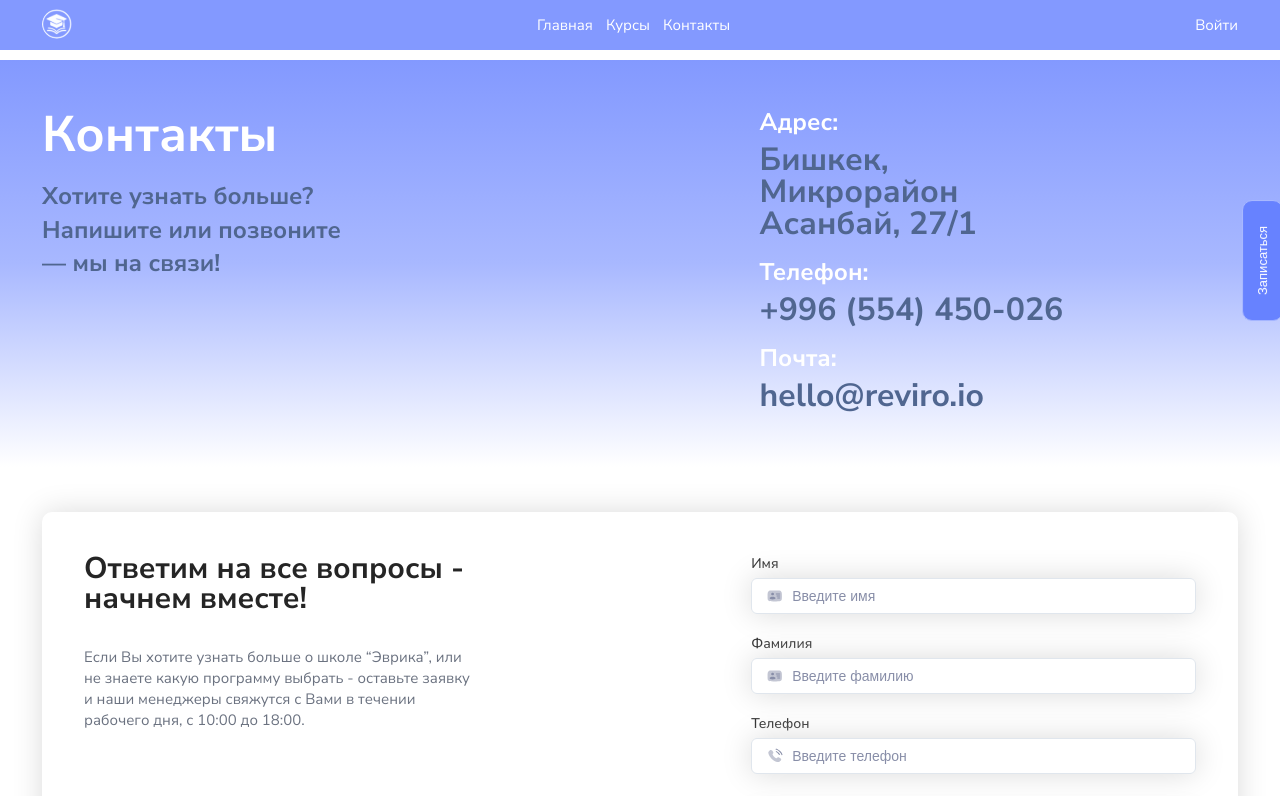
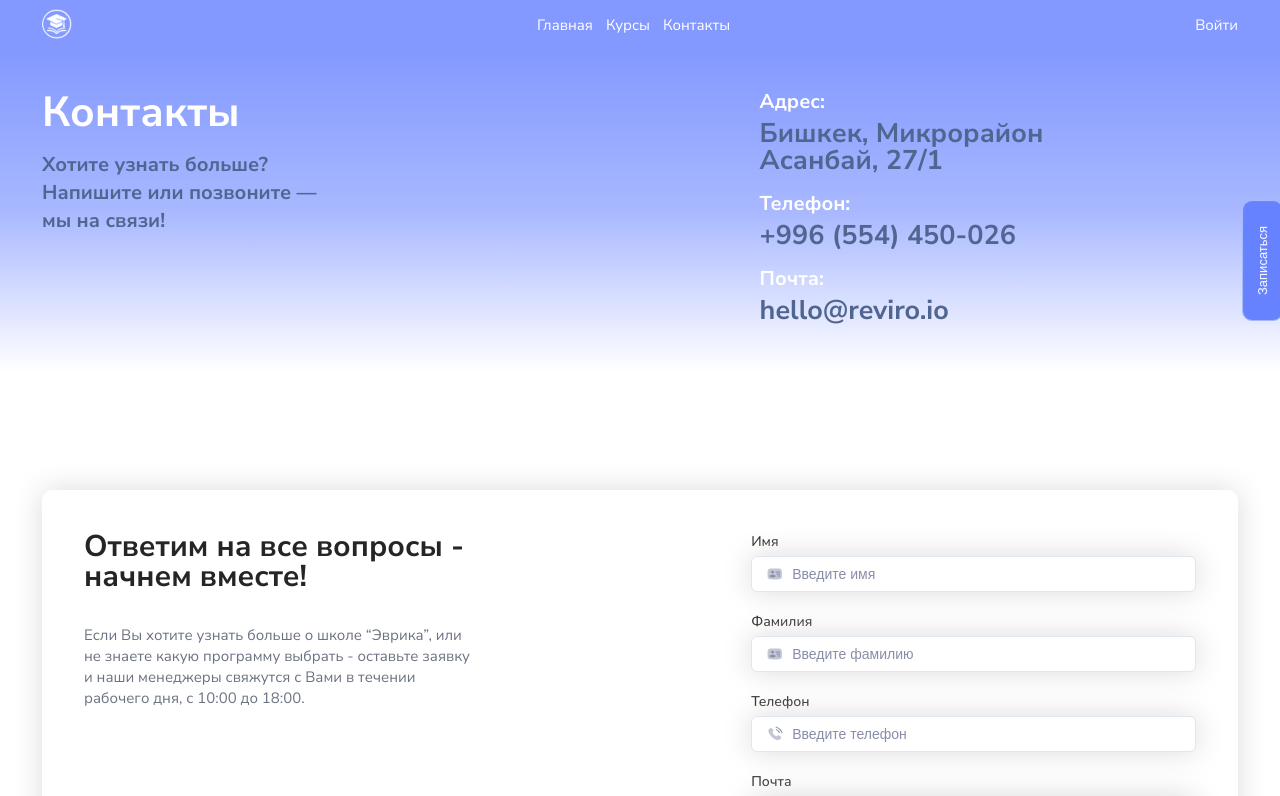
Before and after one commit to daniarmakyev/Evrika, a Next.js app: page /contacts in a window 1280 px wide. Shown: the top 796 px of the page. Built offline with nearby package versions, Linux system fonts and the light colour scheme.

Commit message:
Made adaptive in contacts page

```diff
--- a/src/components/ContactsSection/index.tsx
+++ b/src/components/ContactsSection/index.tsx
@@ -20,8 +20,8 @@ const contacts = [
 
 const ContactsSection = ({}) => {
   return (
-    <section className={classNames(styles.contacts, "container")}>
-      <div className={styles.contacts__container}>
+    <section className={styles.contacts}>
+      <div className={classNames(styles.contacts__container, "container")}>
         <div className={styles.contacts__text}>
           <div className={styles.contacts__title}>
             <h1>Контакты</h1>
--- a/src/components/ContactsSection/styles.module.scss
+++ b/src/components/ContactsSection/styles.module.scss
@@ -9,7 +9,6 @@
   justify-content: center;
   background: $bg-gradient-secondary;
   margin-top: 60px;
-  margin-bottom: 0;
 
   &__container {
     width: 100%;
@@ -17,7 +16,8 @@
     display: flex;
     align-items: flex-start;
     justify-content: space-between;
-    padding: 50px 0 100px 0;
+    padding-top: 50px;
+    padding-bottom: 100px;
   }
 
   &__text {
@@ -112,3 +112,410 @@
     }
   }
 }
+
+@include respond-above(md) {
+  .contacts {
+    width: 100%;
+    height: 100%;
+    display: flex;
+    align-items: center;
+    justify-content: center;
+    background: $bg-gradient-secondary;
+    margin-top: 41px;
+
+    &__container {
+      width: 100%;
+      height: 100%;
+      display: flex;
+      align-items: flex-start;
+      justify-content: space-between;
+      padding-top: 34px;
+      padding-bottom: 68px;
+    }
+
+    &__text {
+      width: 60%;
+      height: 100%;
+      display: flex;
+      flex-direction: column;
+      align-items: flex-start;
+      justify-content: flex-start;
+    }
+
+    &__title {
+      width: auto;
+      height: 100%;
+      display: flex;
+      align-items: flex-start;
+      justify-content: flex-start;
+      margin-bottom: 14px;
+
+      h1 {
+        font-weight: bold;
+        font-size: 34px;
+        line-height: 100%;
+        color: $White;
+      }
+    }
+
+    &__description {
+      width: auto;
+      height: 100%;
+      display: flex;
+      align-items: flex-start;
+      justify-content: flex-start;
+
+      p {
+        width: 45%;
+        font-weight: bold;
+        font-size: 16px;
+        line-height: 140%;
+        color: $steel-blue;
+      }
+    }
+
+    &__infoBlock {
+      width: 40%;
+      height: 100%;
+      display: flex;
+      flex-direction: column;
+      align-items: flex-start;
+      justify-content: flex-start;
+    }
+
+    &__info {
+      width: auto;
+      height: 100%;
+      display: flex;
+      flex-direction: column;
+      align-items: flex-start;
+      justify-content: flex-start;
+      margin-bottom: 14px;
+
+      &:last-child {
+        margin-bottom: 0;
+      }
+
+      span {
+        font-weight: bold;
+        font-size: 16px;
+        line-height: 100%;
+        color: $White;
+        margin-bottom: 7px;
+      }
+
+      p {
+        width: 70%;
+        font-weight: bold;
+        font-size: 22px;
+        line-height: 100%;
+        color: $steel-blue;
+      }
+
+      a {
+        font-weight: bold;
+        font-size: 22px;
+        line-height: 100%;
+        color: $steel-blue;
+        transition: all .3s ease-in-out;
+
+        &:hover {
+          color: $primary;
+        }
+      }
+    }
+  }
+}
+
+@include respond-above(lg) {
+  .contacts {
+    margin-top: 50px;
+
+    &__container {
+      padding-top: 42px;
+      padding-bottom: 83px;
+    }
+
+    &__title {
+      margin-bottom: 17px;
+
+      h1 {
+        font-size: 42px;
+      }
+    }
+
+    &__description {
+      p {
+        font-size: 20px;
+      }
+    }
+
+    &__info {
+      margin-bottom: 20px;
+
+      span {
+        font-size: 20px;
+        margin-bottom: 8px;
+      }
+
+      p {
+        font-size: 27px;
+      }
+
+      a {
+        font-size: 27px;
+      }
+    }
+  }
+}
+
+@include respond-above(mac) {
+  .contacts {
+    margin-top: 60px;
+
+    &__container {
+      padding-top: 50px;
+      padding-bottom: 100px;
+    }
+
+    &__title {
+      margin-bottom: 20px;
+
+      h1 {
+        font-size: 50px;
+      }
+    }
+
+    &__description {
+      p {
+        font-size: 24px;
+      }
+    }
+
+    &__info {
+      margin-bottom: 20px;
+
+      span {
+        font-size: 24px;
+        margin-bottom: 10px;
+      }
+
+      p {
+        font-size: 32px;
+      }
+
+      a {
+        font-size: 32px;
+      }
+    }
+  }
+}
+
+@include respond-above(xlg) {
+  .contacts {
+    margin-top: 67px;
+
+    &__container {
+      padding-top: 56px;
+      padding-bottom: 111px;
+    }
+
+    &__title {
+      margin-bottom: 22px;
+
+      h1 {
+        font-size: 56px;
+      }
+    }
+
+    &__description {
+      p {
+        font-size: 27px;
+      }
+    }
+
+    &__info {
+      margin-bottom: 22px;
+
+      span {
+        font-size: 27px;
+        margin-bottom: 11px;
+      }
+
+      p {
+        font-size: 36px;
+      }
+
+      a {
+        font-size: 36px;
+      }
+    }
+  }
+}
+
+@include respond-above(fhd) {
+  .contacts {
+    margin-top: 80px;
+
+    &__container {
+      padding-top: 67px;
+      padding-bottom: 133px;
+    }
+
+    &__title {
+      margin-bottom: 27px;
+
+      h1 {
+        font-size: 67px;
+      }
+    }
+
+    &__description {
+      p {
+        font-size: 32px;
+      }
+    }
+
+    &__info {
+      margin-bottom: 27px;
+
+      span {
+        font-size: 32px;
+        margin-bottom: 13px;
+      }
+
+      p {
+        font-size: 43px;
+      }
+
+      a {
+        font-size: 43px;
+      }
+    }
+  }
+}
+@include respond-above(fhd-plus) {
+  .contacts {
+    margin-top: 84px;
+
+    &__container {
+      padding-top: 70px;
+      padding-bottom: 140px;
+    }
+
+    &__title {
+      margin-bottom: 28px;
+
+      h1 {
+        font-size: 70px;
+      }
+    }
+
+    &__description {
+      p {
+        font-size: 34px;
+      }
+    }
+
+    &__info {
+      margin-bottom: 28px;
+
+      span {
+        font-size: 34px;
+        margin-bottom: 14px;
+      }
+
+      p {
+        font-size: 45px;
+      }
+
+      a {
+        font-size: 45px;
+      }
+    }
+  }
+}
+
+@include respond-above(qhd) {
+  .contacts {
+    margin-top: 93px;
+
+    &__container {
+      padding-top: 78px;
+      padding-bottom: 155px;
+    }
+
+    &__title {
+      margin-bottom: 31px;
+
+      h1 {
+        font-size: 78px;
+      }
+    }
+
+    &__description {
+      p {
+        font-size: 37px;
+      }
+    }
+
+    &__info {
+      margin-bottom: 31px;
+
+      span {
+        font-size: 37px;
+        margin-bottom: 16px;
+      }
+
+      p {
+        font-size: 50px;
+      }
+
+      a {
+        font-size: 50px;
+      }
+    }
+  }
+}
+
+@include respond-above(uhd) {
+  .contacts {
+    margin-top: 141px;
+
+    &__container {
+      padding-top: 118px;
+      padding-bottom: 235px;
+    }
+
+    &__title {
+      margin-bottom: 47px;
+
+      h1 {
+        font-size: 118px;
+      }
+    }
+
+    &__description {
+      p {
+        font-size: 56px;
+      }
+    }
+
+    &__info {
+      margin-bottom: 47px;
+
+      span {
+        font-size: 56px;
+        margin-bottom: 23px;
+      }
+
+      p {
+        font-size: 75px;
+      }
+
+      a {
+        font-size: 75px;
+      }
+    }
+  }
+}
```
